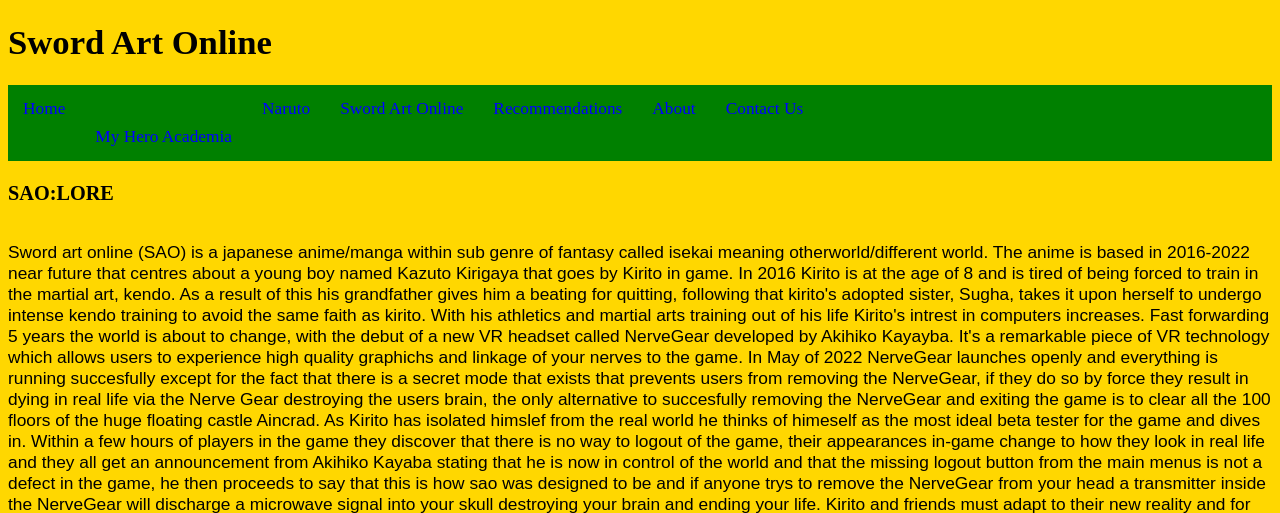
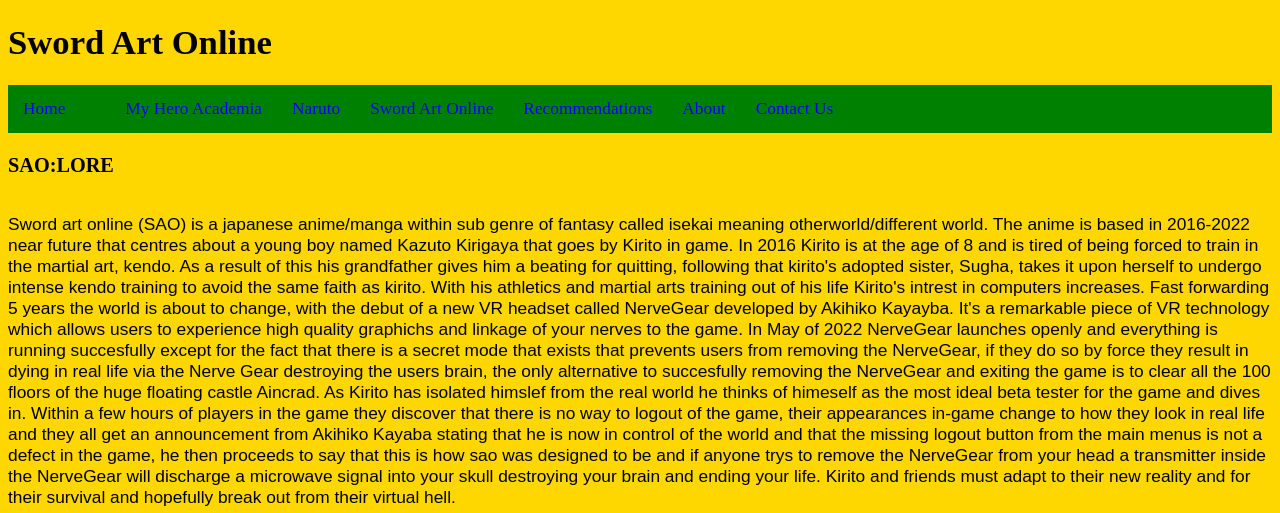
Before and after one commit to presleyigie1/Otaku, a PHP site: page /SAO.html in a window 1280 px wide. Shown: the part 28-541 px from the top of the page. Run offline with PHP 8.4, Linux system fonts and the light colour scheme; some web fonts are replaced.

Commit message:
fixed sidebar display issue

```diff
--- a/Style.css
+++ b/Style.css
@@ -20,7 +20,7 @@ body{
 
 #h_bar li a{
 
-    display: block;
+    display:inline-block;
     color:blue;
     text-align: center;
     padding: 14px 15px;
@@ -30,8 +30,8 @@ body{
 }
 
 #h1_bar li a:hover{
-
-    color:green;
+  /*presley*/
+  color:green;
 }
 
 .para1{
```
